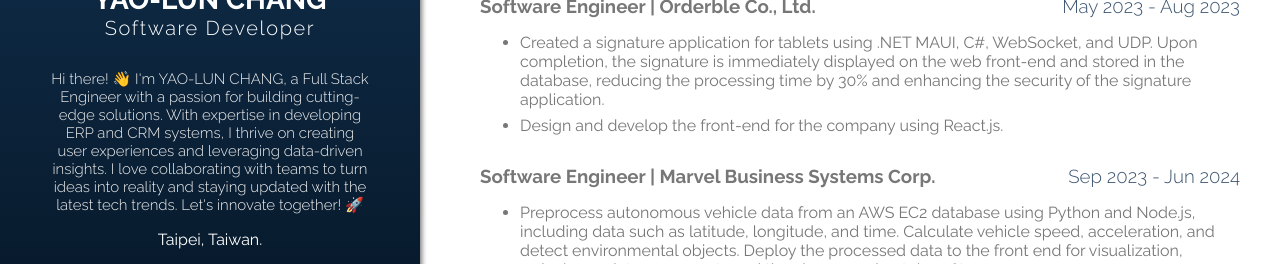
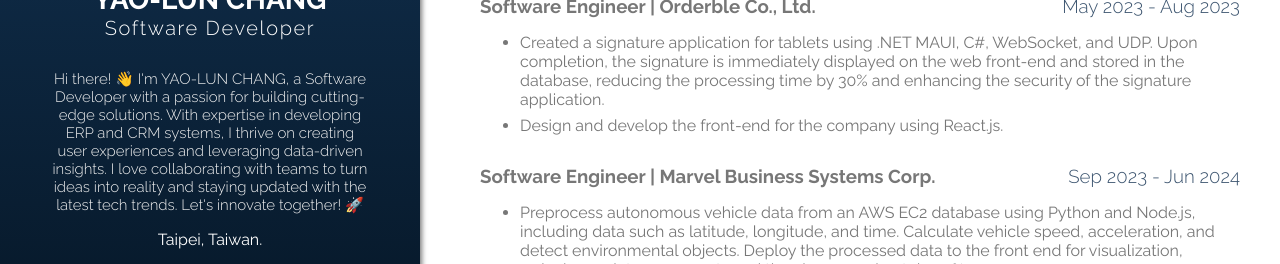
Before and after one commit to randy20000924/randy-portfolio, a React (Create React App) app: page / in a window 1280 px wide. Shown: the part 312-576 px from the top of the page. Built offline with nearby package versions, Linux system fonts and the light colour scheme.

Commit message:
change desc

```diff
--- a/src/App.js
+++ b/src/App.js
@@ -12,7 +12,7 @@ class App extends Component {
       avatar: photo,
       name: 'YAO-LUN CHANG',
       profession: 'Software Developer',
-      bio: "Hi there! 👋 I'm YAO-LUN CHANG, a Full Stack Engineer with a passion for building cutting-edge solutions. With expertise in developing ERP and CRM systems, I thrive on creating user experiences and leveraging data-driven insights. I love collaborating with teams to turn ideas into reality and staying updated with the latest tech trends. Let's innovate together! 🚀 ",
+      bio: "Hi there! 👋 I'm YAO-LUN CHANG, a Software Developer with a passion for building cutting-edge solutions. With expertise in developing ERP and CRM systems, I thrive on creating user experiences and leveraging data-driven insights. I love collaborating with teams to turn ideas into reality and staying updated with the latest tech trends. Let's innovate together! 🚀 ",
       address: 'Taipei, Taiwan.',
       social: [
         {name: 'facebook', url: 'https://www.facebook.com/ChangYaoLunRandy'},
```
Also changed, not shown: 2 other files (tests, documents, lock files or other folders).
